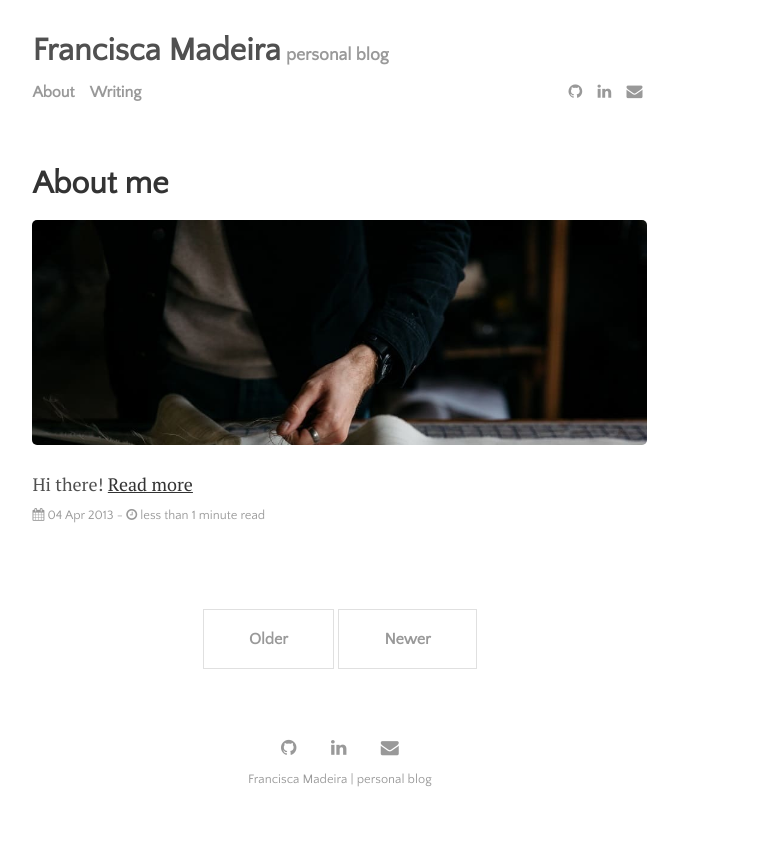
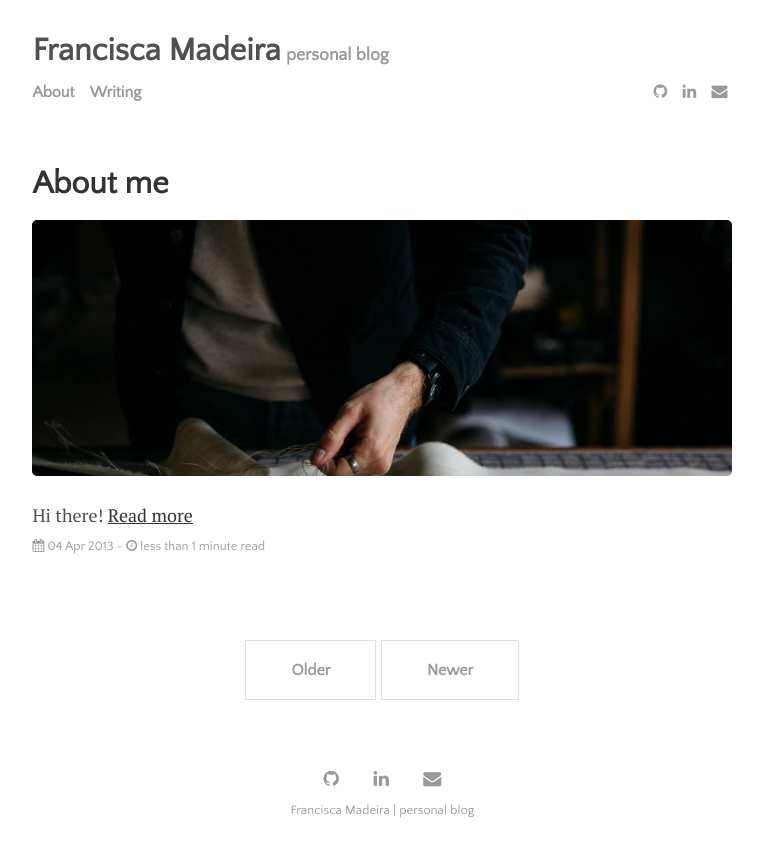
Before and after one commit to franciscaalvarezm/franciscaalvarezm.github.io, a Jekyll site: the page built from index.html, in a window 1280 px wide. Shown: the top 857 px of the page, without its empty margins (102-865 px from the left). Built offline with Jekyll 4.4.1, drawn with Linux system fonts in a browser that asks for light colours; the list of posts is cut into pages by our own code.

Commit message:
change width

```diff
--- a/_sass/_default.scss
+++ b/_sass/_default.scss
@@ -5,7 +5,7 @@
 .container {
   margin-left: 10%;
   margin-right: auto;
-  width: 615px;
+  width: 700px;
 }
 
 .content-container {
--- a/assets/css/main.scss
+++ b/assets/css/main.scss
@@ -18,7 +18,7 @@ $extra-light-gray-color: #ccc;
 $container-responsive-width: 768px;
 $elements-responsive-width:  30em;
 
-$icon-transition-time: .5s;
+$icon-transition-time: .3s;
 $envelope-color:       #f39c12;
 $twitter-color:        #00aced;
 $instagram-color:      #375989;
```
